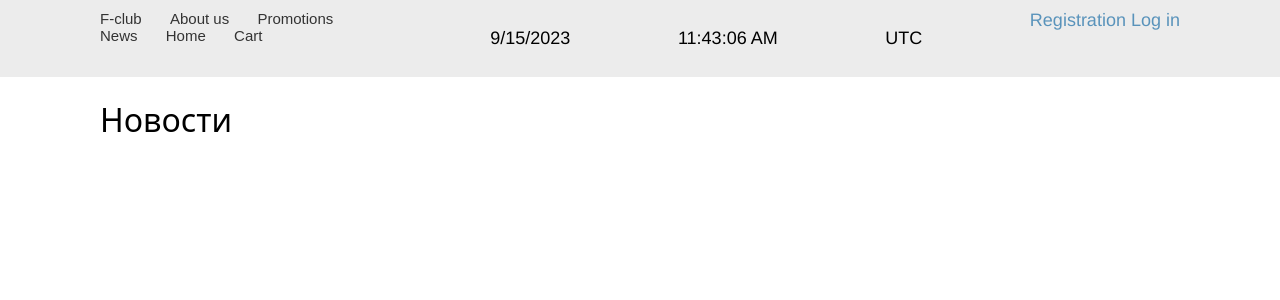
After one commit to SergeyBrykulskii/MDTweb, a Django app: page /news_list/ in a window 1280 px wide. The commit adds this page. Shown: the top 300 px of the page. Run offline with Django 4.2, Linux system fonts and the light colour scheme; data that the repository does not hold is empty.

Commit message:
Добавил шаблон страницы новостей

```diff
--- a/FitnessClub/fitnessclub_core/models.py
+++ b/FitnessClub/fitnessclub_core/models.py
@@ -58,3 +58,9 @@ class GroupClass(models.Model):
 
     def __str__(self) -> str:
         return f'{self.name}'
+
+class News(models.Model):
+    title = models.CharField(max_length=200)
+    content = models.TextField()
+    created_at = models.DateTimeField(auto_now_add=True)
+    # возможно стоит добавить поле с картинкой
--- a/FitnessClub/fitnessclub_core/templates/base.html
+++ b/FitnessClub/fitnessclub_core/templates/base.html
@@ -14,6 +14,7 @@
             <a href="/fclub/" class="logo">F-club</a>
             <a href="/about_us" class="logo">About us</a>
             <a href="/promotions" class="logo">Promotions</a>
+            <a href="/news_list" class="logo">News</a>
             <a href="/" class="logo">Home</a>
             <a href="/cart/" class="logo">Cart</a>
         </nav>
--- /dev/null
+++ b/FitnessClub/fitnessclub_core/templates/fitnessclub_core/news_list.html
@@ -0,0 +1,19 @@
+{% extends "base.html" %}
+{% load static %}
+
+{% block title %}
+News
+{% endblock %}
+{% block content %}
+<h1>Новости</h1>
+<div class="news-container">
+    {% for news in news_list %}
+    <div class="news-card">
+        <h2>{{ news.title }}</h2>
+        <p>{{ news.content }}</p>
+        <!-- Еще допишу страницу о деталях новости -->
+        <a href="{% url 'news_detail' news.pk %}">Читать далее</a>
+    </div>
+    {% endfor %}
+</div>
+{% endblock %}
--- a/FitnessClub/fitnessclub_core/urls.py
+++ b/FitnessClub/fitnessclub_core/urls.py
@@ -14,4 +14,5 @@ urlpatterns = [
     path('fclub/', views.fclub, name='fclub'),
     path('about_us/', views.about_us, name='about_us'),
     path('promotions', views.promotions, name='promotions'),
+    path('news_list/', views.news_list, name='news_list'),
 ]
--- a/FitnessClub/fitnessclub_core/views.py
+++ b/FitnessClub/fitnessclub_core/views.py
@@ -1,7 +1,7 @@
 from django.shortcuts import render, redirect, get_object_or_404
 from django.http import HttpResponse, HttpResponseNotFound
 from django.core.exceptions import PermissionDenied
-from .models import Gym, GymMembership, Schedule, GroupClass
+from .models import Gym, GymMembership, News, Schedule, GroupClass
 from .forms import GymMembershipForm, GroupClassForm
 from cart.forms import AddGroupClassForm
 
@@ -102,3 +102,7 @@ def about_us(request):
 
 def promotions (request):
     return render(request, 'fitnessclub_core/promotions.html')
+
+def news_list(request):
+    news_list = News.objects.all()
+    return render(request, 'fitnessclub_core/news_list.html', {'news_list': news_list})
```
Also changed, not shown: FitnessClub/fitnessclub_core/migrations/0008_news.py (added).
